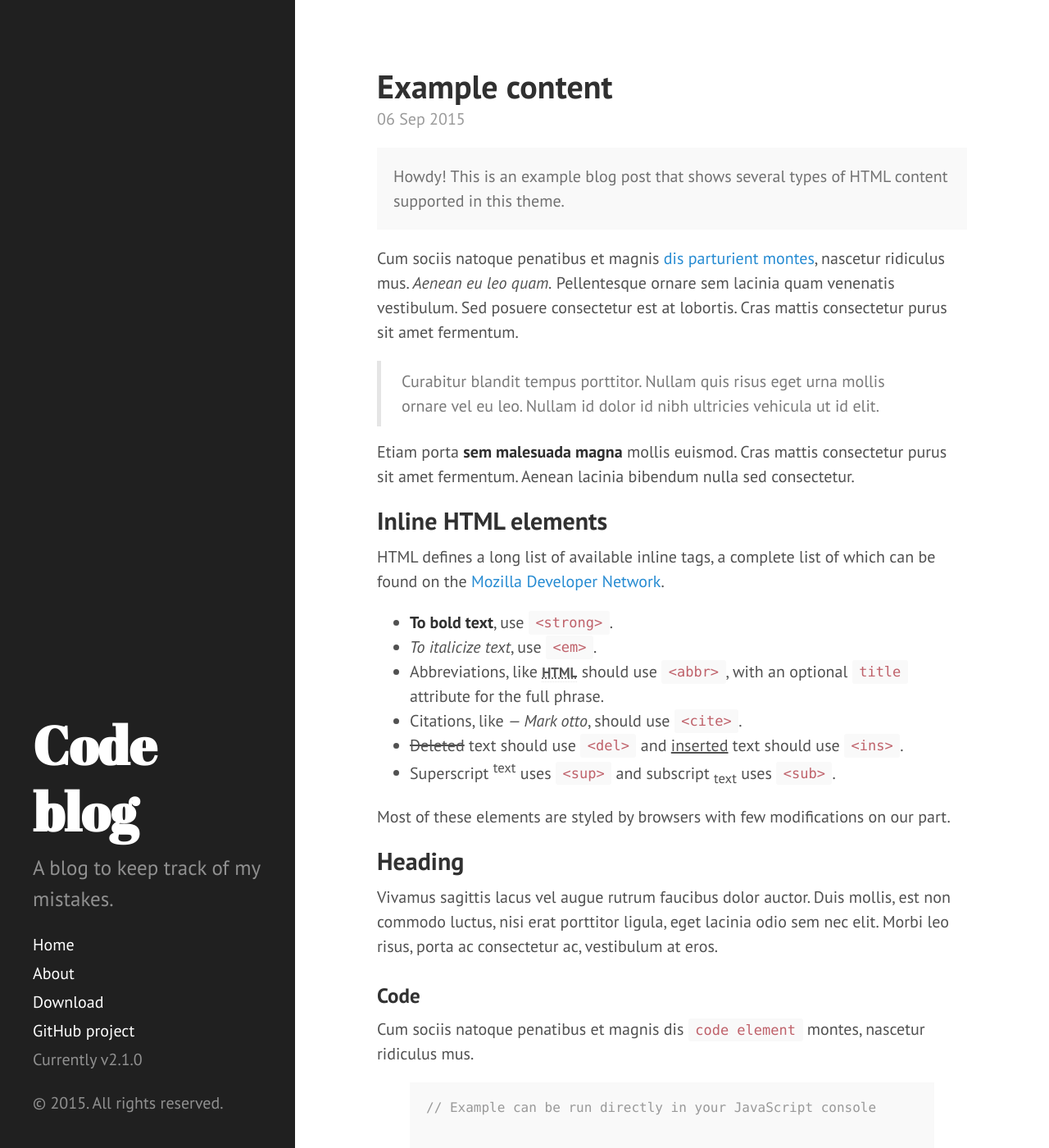
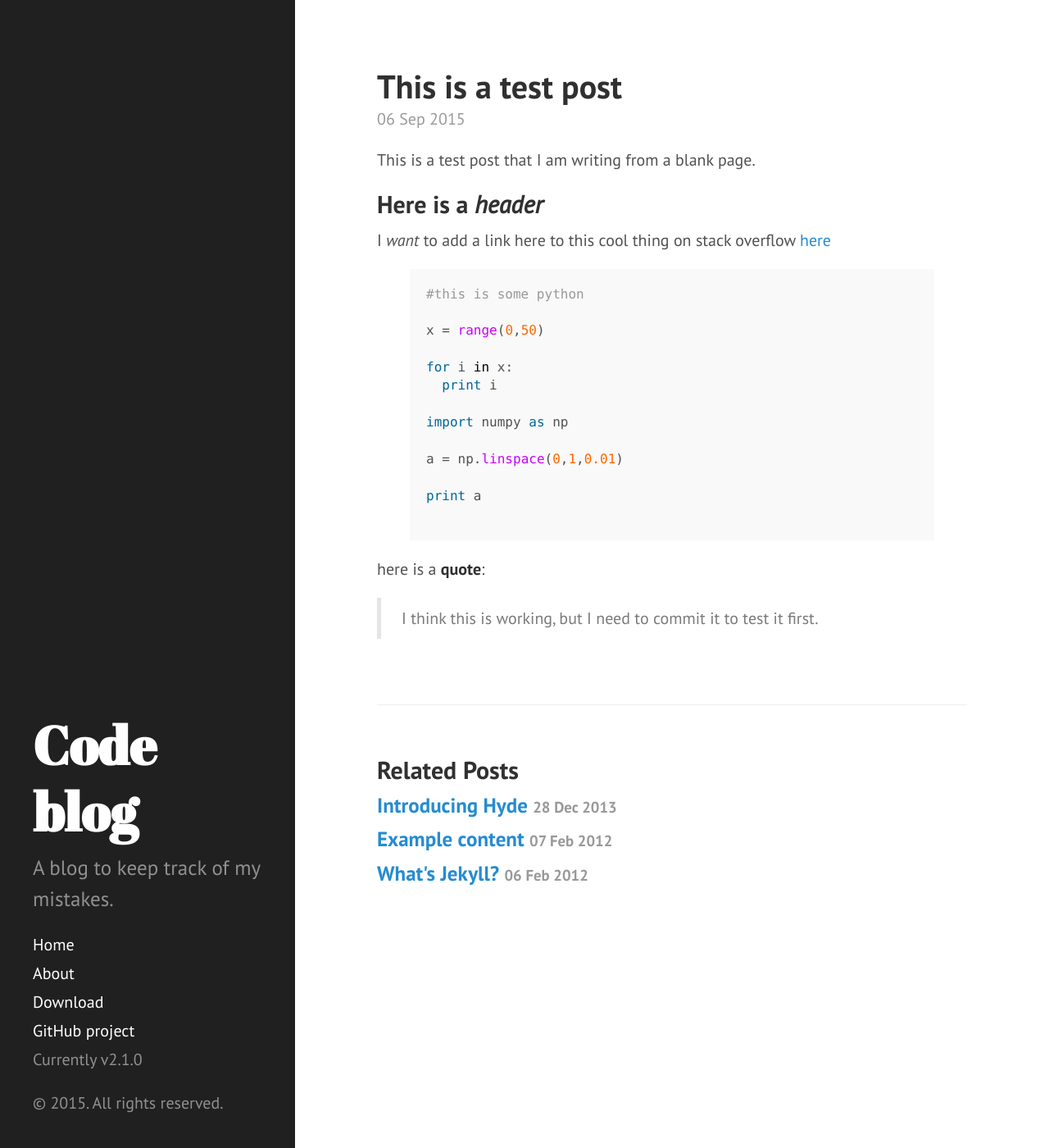
Before and after one commit to sgrieve/sgrieve.github.io, a Jekyll site: the page built from _posts/2015-09-06-test.md, in a window 1280 px wide and 1400 px high. Shown: the whole window at 82% size. Built offline with Jekyll 4.4.1, drawn with Linux system fonts in a browser that asks for light colours; Markdown is read by kramdown in place of the engine named in the settings; some of the changed text lies outside the part shown.

Commit message:
Playing with a post

```diff
--- a/_posts/2015-09-06-test.md
+++ b/_posts/2015-09-06-test.md
@@ -1,138 +1,33 @@
 ---
 layout: post
-title: Example content
+title: This is a test post
 ---
 
+This is a test post that I am writing from a blank page.
 
-<div class="message">
-  Howdy! This is an example blog post that shows several types of HTML content supported in this theme.
-</div>
+Here is a _header_
+------------------
 
-Cum sociis natoque penatibus et magnis <a href="#">dis parturient montes</a>, nascetur ridiculus mus. *Aenean eu leo quam.* Pellentesque ornare sem lacinia quam venenatis vestibulum. Sed posuere consectetur est at lobortis. Cras mattis consectetur purus sit amet fermentum.
 
-> Curabitur blandit tempus porttitor. Nullam quis risus eget urna mollis ornare vel eu leo. Nullam id dolor id nibh ultricies vehicula ut id elit.
+I *want* to add a link here to this cool thing on stack overflow <a href="www.google.com">here</a>
 
-Etiam porta **sem malesuada magna** mollis euismod. Cras mattis consectetur purus sit amet fermentum. Aenean lacinia bibendum nulla sed consectetur.
 
-## Inline HTML elements
+{% highlight py %}
+#this is some python
 
-HTML defines a long list of available inline tags, a complete list of which can be found on the [Mozilla Developer Network](https://developer.mozilla.org/en-US/docs/Web/HTML/Element).
+x = range(0,50)
 
-- **To bold text**, use `<strong>`.
-- *To italicize text*, use `<em>`.
-- Abbreviations, like <abbr title="HyperText Markup Langage">HTML</abbr> should use `<abbr>`, with an optional `title` attribute for the full phrase.
-- Citations, like <cite>&mdash; Mark otto</cite>, should use `<cite>`.
-- <del>Deleted</del> text should use `<del>` and <ins>inserted</ins> text should use `<ins>`.
-- Superscript <sup>text</sup> uses `<sup>` and subscript <sub>text</sub> uses `<sub>`.
+for i in x:
+  print i
 
-Most of these elements are styled by browsers with few modifications on our part.
+import numpy as np
 
-## Heading
+a = np.linspace(0,1,0.01)
 
-Vivamus sagittis lacus vel augue rutrum faucibus dolor auctor. Duis mollis, est non commodo luctus, nisi erat porttitor ligula, eget lacinia odio sem nec elit. Morbi leo risus, porta ac consectetur ac, vestibulum at eros.
+print a
 
-### Code
-
-Cum sociis natoque penatibus et magnis dis `code element` montes, nascetur ridiculus mus.
-
-{% highlight js %}
-// Example can be run directly in your JavaScript console
-
-// Create a function that takes two arguments and returns the sum of those arguments
-var adder = new Function("a", "b", "return a + b");
-
-// Call the function
-adder(2, 6);
-// > 8
 {% endhighlight %}
 
-Aenean lacinia bibendum nulla sed consectetur. Etiam porta sem malesuada magna mollis euismod. Fusce dapibus, tellus ac cursus commodo, tortor mauris condimentum nibh, ut fermentum massa.
+here is a **quote**:
 
-### Gists via GitHub Pages
-
-Vestibulum id ligula porta felis euismod semper. Nullam quis risus eget urna mollis ornare vel eu leo. Donec sed odio dui.
-
-{% gist 5555251 gist.md %}
-
-Aenean eu leo quam. Pellentesque ornare sem lacinia quam venenatis vestibulum. Nullam quis risus eget urna mollis ornare vel eu leo. Cum sociis natoque penatibus et magnis dis parturient montes, nascetur ridiculus mus. Donec sed odio dui. Vestibulum id ligula porta felis euismod semper.
-
-### Lists
-
-Cum sociis natoque penatibus et magnis dis parturient montes, nascetur ridiculus mus. Aenean lacinia bibendum nulla sed consectetur. Etiam porta sem malesuada magna mollis euismod. Fusce dapibus, tellus ac cursus commodo, tortor mauris condimentum nibh, ut fermentum massa justo sit amet risus.
-
-* Praesent commodo cursus magna, vel scelerisque nisl consectetur et.
-* Donec id elit non mi porta gravida at eget metus.
-* Nulla vitae elit libero, a pharetra augue.
-
-Donec ullamcorper nulla non metus auctor fringilla. Nulla vitae elit libero, a pharetra augue.
-
-1. Vestibulum id ligula porta felis euismod semper.
-2. Cum sociis natoque penatibus et magnis dis parturient montes, nascetur ridiculus mus.
-3. Maecenas sed diam eget risus varius blandit sit amet non magna.
-
-Cras mattis consectetur purus sit amet fermentum. Sed posuere consectetur est at lobortis.
-
-<dl>
-  <dt>HyperText Markup Language (HTML)</dt>
-  <dd>The language used to describe and define the content of a Web page</dd>
-
-  <dt>Cascading Style Sheets (CSS)</dt>
-  <dd>Used to describe the appearance of Web content</dd>
-
-  <dt>JavaScript (JS)</dt>
-  <dd>The programming language used to build advanced Web sites and applications</dd>
-</dl>
-
-Integer posuere erat a ante venenatis dapibus posuere velit aliquet. Morbi leo risus, porta ac consectetur ac, vestibulum at eros. Nullam quis risus eget urna mollis ornare vel eu leo.
-
-### Images
-
-Quisque consequat sapien eget quam rhoncus, sit amet laoreet diam tempus. Aliquam aliquam metus erat, a pulvinar turpis suscipit at.
-
-![placeholder](http://placehold.it/800x400 "Large example image")
-![placeholder](http://placehold.it/400x200 "Medium example image")
-![placeholder](http://placehold.it/200x200 "Small example image")
-
-### Tables
-
-Aenean lacinia bibendum nulla sed consectetur. Lorem ipsum dolor sit amet, consectetur adipiscing elit.
-
-<table>
-  <thead>
-    <tr>
-      <th>Name</th>
-      <th>Upvotes</th>
-      <th>Downvotes</th>
-    </tr>
-  </thead>
-  <tfoot>
-    <tr>
-      <td>Totals</td>
-      <td>21</td>
-      <td>23</td>
-    </tr>
-  </tfoot>
-  <tbody>
-    <tr>
-      <td>Alice</td>
-      <td>10</td>
-      <td>11</td>
-    </tr>
-    <tr>
-      <td>Bob</td>
-      <td>4</td>
-      <td>3</td>
-    </tr>
-    <tr>
-      <td>Charlie</td>
-      <td>7</td>
-      <td>9</td>
-    </tr>
-  </tbody>
-</table>
-
-Nullam id dolor id nibh ultricies vehicula ut id elit. Sed posuere consectetur est at lobortis. Nullam quis risus eget urna mollis ornare vel eu leo.
-
------
-
-Want to see something else added? <a href="https://github.com/poole/poole/issues/new">Open an issue.</a>
+> I think this is working, but I need to commit it to test it first.
```
